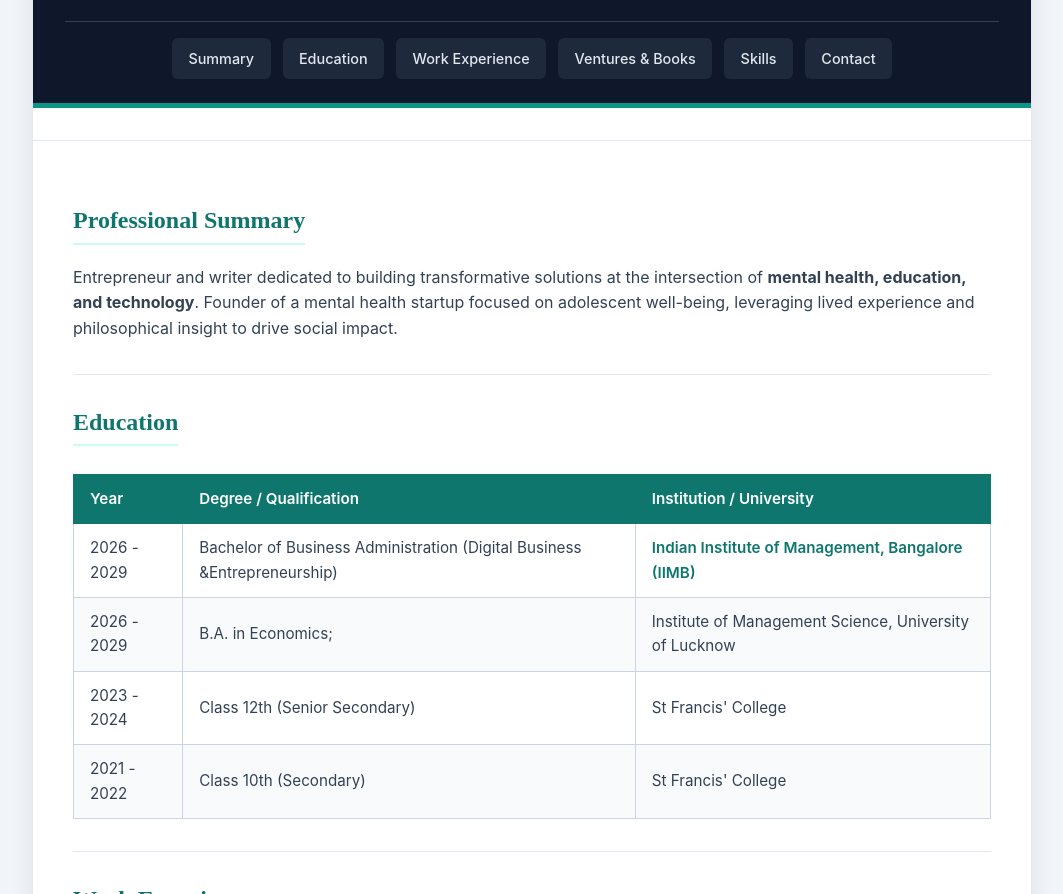
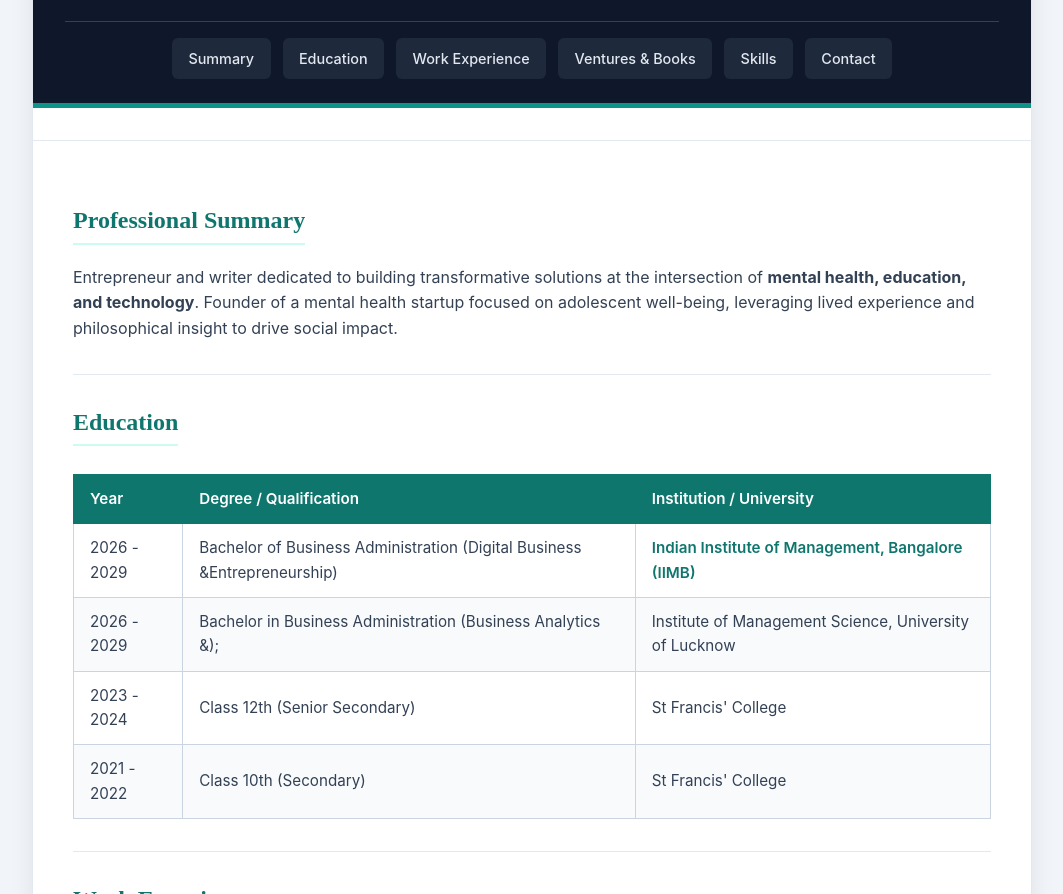
Before and after one commit to mani9415/mani-rastogi-iimb-assignment, a plain HTML site: page index.html in a window 1280 px wide. Shown: the part 206-1100 px from the top of the page, without its empty margins (108-1171 px from the left). Drawn offline with Linux system fonts and the light colour scheme.

Commit message:
Fix HTML formatting and structure

```diff
--- a/index.html
+++ b/index.html
@@ -80,7 +80,7 @@
                             </tr>
                             <tr>
                                 <td>2026 - 2029</td>
-                                <td>B.A. in Economics;</td>
+                                <td>Bachelor in Business Administration (Business Analytics &amp);</td>
                                 <td>Institute of Management Science, University of Lucknow</td>
                             </tr>
 
```
